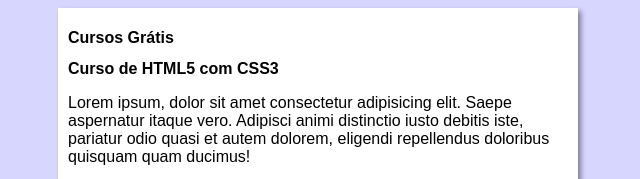
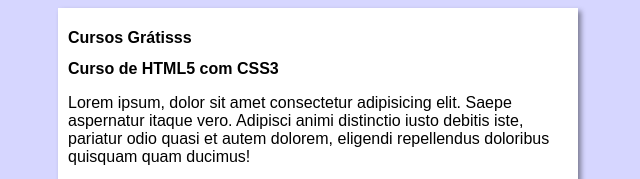
Before and after one commit to DavidSheltonSF/projeto-site, a plain HTML site: page index.html in a window 1280 px wide. Shown: the top 179 px of the page, 322-962 px from the left. Drawn offline with Linux system fonts and the light colour scheme.

Commit message:
Update index.html

```diff
--- a/index.html
+++ b/index.html
@@ -10,7 +10,7 @@
 <body>
     <main>
         <header>
-            <h1>Cursos Grátis</h1>
+            <h1>Cursos Grátisss</h1>
             <article>
                 <h2>Curso de HTML5 com CSS3</h2>
                 <p>Lorem ipsum, dolor sit amet consectetur adipisicing elit. Saepe aspernatur itaque vero. Adipisci animi distinctio iusto debitis iste, pariatur odio quasi et autem dolorem, eligendi repellendus doloribus quisquam quam ducimus!</p>
```
